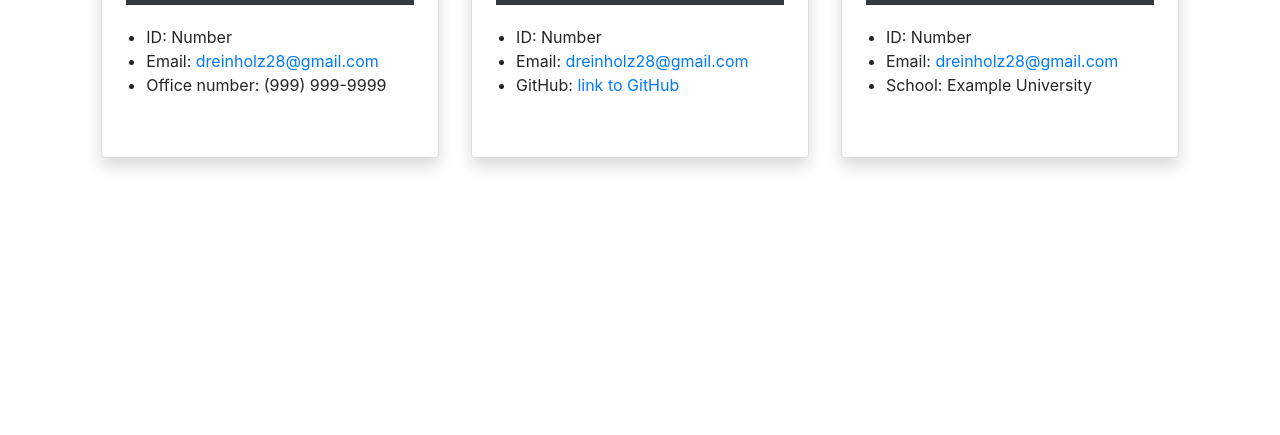
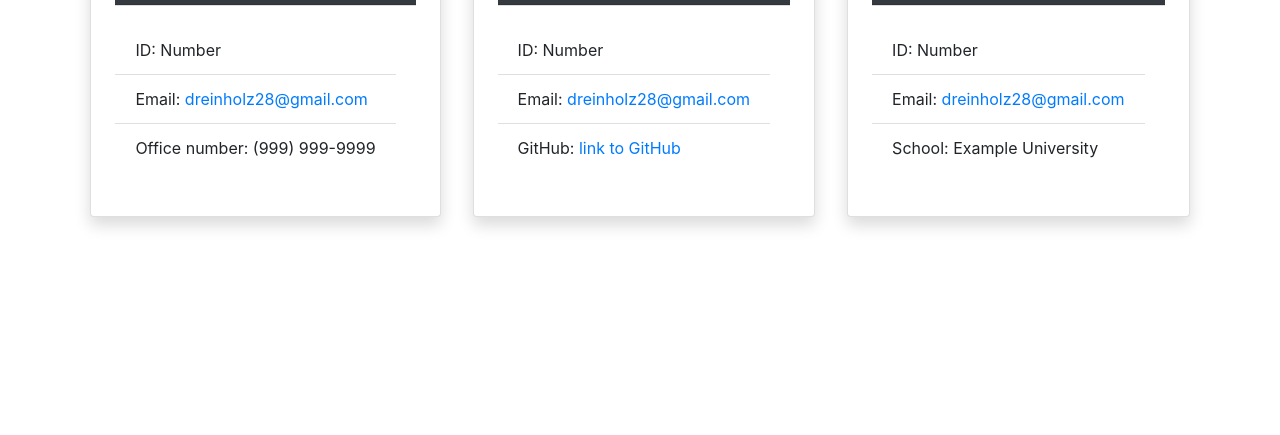
Before and after one commit to reinholz36/Dream-Team-Web-Development-Profile-Generator, a website: page draft-page.html in a window 1280 px wide. Shown: the part 365-800 px from the top of the page. Drawn offline with nearby package versions, Linux system fonts and the light colour scheme.

Commit message:
updated bootstrap styling

```diff
--- a/draft-page.html
+++ b/draft-page.html
@@ -8,7 +8,7 @@
     <link rel="stylesheet" href="https://use.fontawesome.com/releases/v5.7.0/css/all.css" integrity="sha384-lZN37f5QGtY3VHgisS14W3ExzMWZxybE1SJSEsQp9S+oqd12jhcu+A56Ebc1zFSJ" crossorigin="anonymous">
     <title>My Team</title>
 </head>
-<header class="p-5 text-center bg-dark text-white">
+<header class="p-5 text-center bg-info text-white">
     <h1 class="display-4"><i class="fab fa-centos fa-2x"></i> My Team</h1>
 </header>
 <main class="container col d-flex justify-content-center">
@@ -19,10 +19,10 @@
                 <h2>Employee Name</h2>
                 <h3><i class="fas fa-coffee"></i> Manager</h3>
             </div>
-            <ul class="card-body">
-                <li>ID: Number</li>
-                <li>Email: <a href="mailto:dreinholz28@gmail.com" title="Go to employee email">dreinholz28@gmail.com</a></li>
-                <li>Office number: (999) 999-9999</li>
+            <ul class="card-body list-group list-group-flush">
+                <li class="list-group-item">ID: Number</li>
+                <li class="list-group-item">Email: <a href="mailto:dreinholz28@gmail.com" title="Go to employee email">dreinholz28@gmail.com</a></li>
+                <li class="list-group-item">Office number: (999) 999-9999</li>
             </ul>
         </section>
         <!-- Engineer Template -->
@@ -31,10 +31,10 @@
                 <h2>Employee Name</h2>
                 <h3><i class="fas fa-cogs"></i> Engineer</h3>
             </div>
-            <ul class="card-body">
-                <li>ID: Number</li>
-                <li>Email: <a href="mailto:dreinholz28@gmail.com" title="Go to employee email">dreinholz28@gmail.com</a></li>
-                <li>GitHub: <a href="https://github.com/reinholz36" title="Go to employee GitHub profile" target="_blank" rel="noopener">link to GitHub</a></li>
+            <ul class="card-body list-group list-group-flush">
+                <li class="list-group-item">ID: Number</li>
+                <li class="list-group-item">Email: <a href="mailto:dreinholz28@gmail.com" title="Go to employee email">dreinholz28@gmail.com</a></li>
+                <li class="list-group-item">GitHub: <a href="https://github.com/reinholz36" title="Go to employee GitHub profile" target="_blank" rel="noopener">link to GitHub</a></li>
             </ul>
         </section>
         <!-- Intern Template  -->
@@ -43,10 +43,10 @@
                 <h2>Employee Name</h2>
                 <h3><i class="fab fa-black-tie"></i> Intern</h3>
             </div>
-            <ul class="card-body">
-                <li>ID: Number</li>
-                <li>Email: <a href="mailto:dreinholz28@gmail.com" title="Go to employee email">dreinholz28@gmail.com</a></li>
-                <li>School: Example University</li>
+            <ul class="card-body list-group list-group-flush">
+                <li class="list-group-item">ID: Number</li>
+                <li class="list-group-item">Email: <a href="mailto:dreinholz28@gmail.com" title="Go to employee email">dreinholz28@gmail.com</a></li>
+                <li class="list-group-item">School: Example University</li>
             </ul>
         </section>
     </div>
```
Also changed, not shown: __tests__/Manager.test.js (+2 -2 lines).
